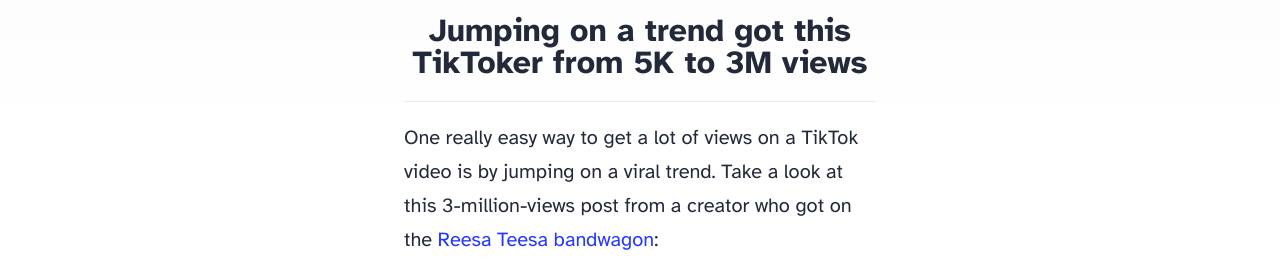
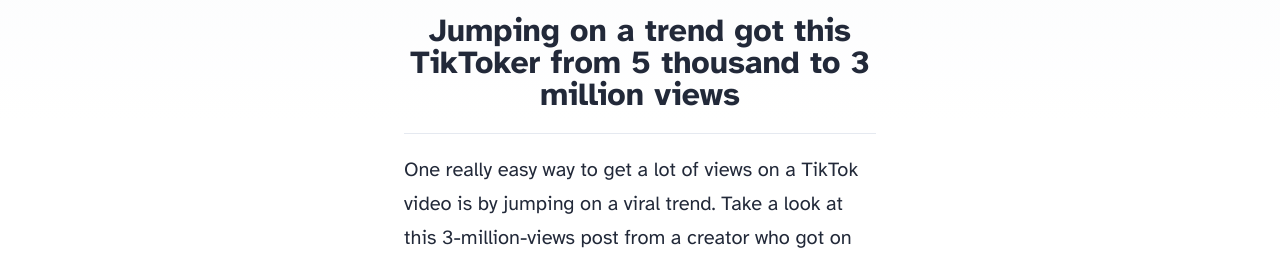
Before and after one commit to mihailthebuilder/tiktokexamples, an Astro site: page /blog/jumping-on-reesa-teesa-trend in a window 1280 px wide. Shown: the part 479-742 px from the top of the page. Built offline with nearby package versions, Linux system fonts and the light colour scheme; Astro itself is replaced by a stand-in of ours.

Commit message:
reesateesa blog post - rename title

```diff
--- a/src/content/blog/jumping-on-reesa-teesa-trend.mdx
+++ b/src/content/blog/jumping-on-reesa-teesa-trend.mdx
@@ -1,5 +1,5 @@
 ---
-title: "Jumping on a trend got this TikToker from 5K to 3M views"
+title: "Jumping on a trend got this TikToker from 5 thousand to 3 million views"
 description: "Getting involved in the Reesa Teesa trend got a TikToker 3 million views on a video; he was averaging 5 thousand before."
 pubDate: "Feb 29 2024"
 heroImage: "/blog/jumping-on-reesa-teesa-trend.webp"
```
